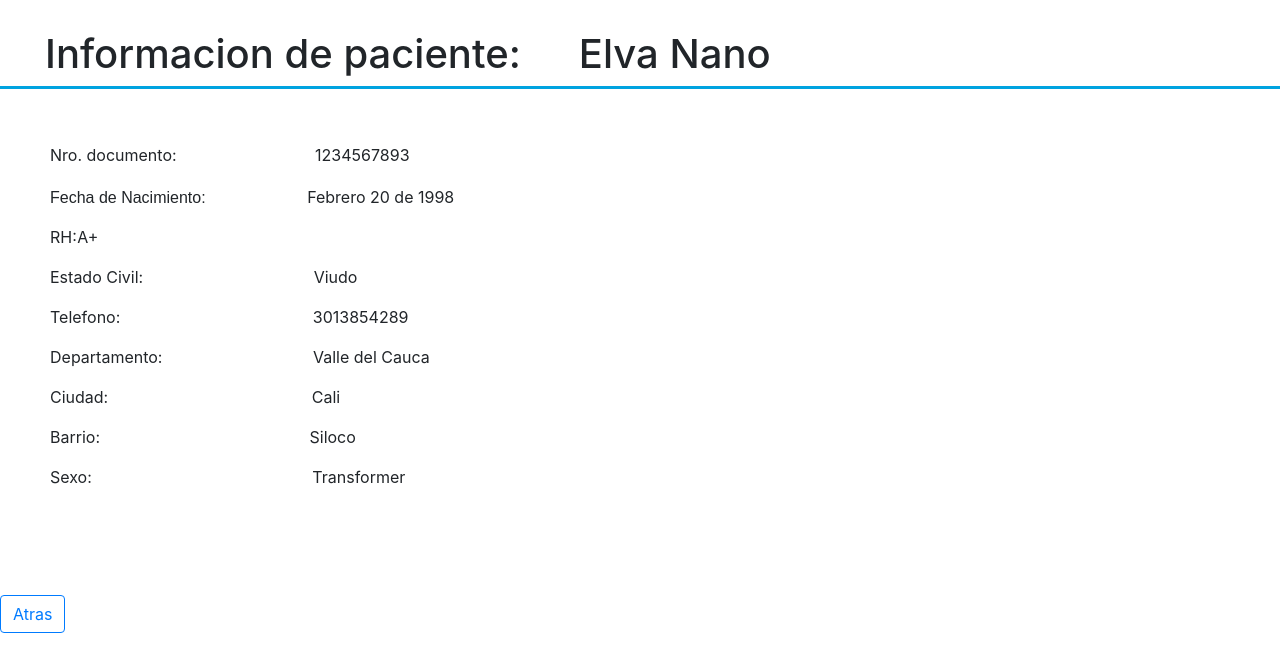
After one commit to icaldasr/GranEscala_grupoA, a Flask app: template templates/buscar.html in a window 1280 px wide. The commit adds this page. Shown: the top 672 px of the page. Run offline with Flask 2, Linux system fonts and the light colour scheme; the template is opened without the code that fills it, so the values that code supplies are empty; some libraries are stand-ins or nearby versions.

Commit message:
create buscar.html
se creo buscar.html y se agrego el rh en cada registro

```diff
--- /dev/null
+++ b/templates/buscar.html
@@ -0,0 +1,134 @@
+
+
+<!DOCTYPE html>
+
+<html>
+<head>
+
+    <link rel="stylesheet"
+    href="https://stackpath.bootstrapcdn.com/bootstrap/4.4.1/css/bootstrap.min.css"
+    integrity="sha384-Vkoo8x4CGsO3+Hhxv8T/Q5PaXtkKtu6ug5TOeNV6gBiFeWPGFN9MuhOf23Q9Ifjh"
+    crossorigin="anonymous">
+
+    <link rel="stylesheet"  type= "text/css" href= "{{ url_for('static',filename='styles/registrar.css') }}">
+    <link rel="stylesheet"  type= "text/css" href= "{{ url_for('static',filename='styles/main.css') }}">
+
+    <link href='https://fonts.googleapis.com/css?family=Pacifico' rel='stylesheet' type='text/css'>
+    <link href='https://fonts.googleapis.com/css?family=Lato:400,300,700' rel='stylesheet' type='text/css'>
+    <link href="https://fonts.googleapis.com/css?family=Lato" rel="stylesheet">
+
+
+
+
+
+<!-- borrar: -->
+  <meta name="viewport" content="width=device-width, initial-scale=1">
+  <link href="bootstrap/css/bootstrap.min.css" rel="stylesheet">
+  <link href="CustomStyles.css" rel="stylesheet" />
+
+
+</head>
+<body>
+
+    <title>Buscar</title>
+    <header>
+        <nav >
+            <ul class="no-lista margen-abajo">
+
+    <!--             <div class="col-md-5 inline-block "><a href="index.html"><img src="logo_infree1.png" width="10px" height="50%px" align="left" padding = "0px 0px 0px 0px"></a></div> -->
+
+                <li class="col-md-5 inline-block espacio-arriba espacio-izq"><h1 align="left">Informacion de paciente:</h1></li>
+                <li class=" col-md-5 inline-block espacio-arriba quitarespacioizqbuscar"><h1 align="left">Elva Nano</h1></li>
+
+
+            </ul>
+
+        </nav>
+    </header>
+
+
+    &ensp;
+
+
+
+    <div class="agregarEspacioizq espacio-arriba ">
+
+        <p class="inline-block">Nro. documento:</p>
+        <p class=" inline-block centertipo">1234567893</p>
+
+    </div>
+
+
+    <div class="agregarEspacioizq " >
+
+      <label class="inline-block" for="start">Fecha de Nacimiento:</label>
+
+      <p class="inline-block centerfecha"> Febrero 20 de 1998 </p>
+
+    </div>
+
+    <div class="agregarEspacioizq " >
+
+      <p class="inline-block">RH:</p>
+      <p class=" espaciorh inline-block  ">A+</p>
+
+    </div>
+
+
+
+    <div class="agregarEspacioizq " >
+
+      <p class="inline-block">Estado Civil:</p>
+      <p class=" inline-block espacio-estadocivil ">Viudo</p>
+
+    </div>
+
+
+    <div class="agregarEspacioizq " >
+
+      <p class="inline-block">Telefono:</p>
+      <p class=" espacio-telm inline-block ">3013854289</p>
+
+    </div>
+
+
+    <div class="agregarEspacioizq">
+        <p class="inline-block">Departamento:</p>
+        <p class=" espaciodpto inline-block">Valle del Cauca</p>
+
+    </div>
+
+
+    <div class="agregarEspacioizq">
+        <p class="inline-block">Ciudad:</p>
+        <p class=" centerciudad inline-block ">Cali</p>
+
+    </div>
+
+
+    <div class="agregarEspacioizq">
+        <p class="inline-block">Barrio:</p>
+        <p class=" centerbarrio inline-block ">Siloco</p>
+
+    </div>
+
+
+    <div class="agregarEspacioizq " >
+
+      <p class="inline-block">Sexo:</p>
+      <p class=" espacio-sexo inline-block  ">Transformer</p>
+
+    </div>
+
+
+
+
+
+    <div class="wrapper">
+    	<button type="button" class="btn btn-outline-primary espacio-bot1 espacio-arriba2">Atras</button>
+	</div>
+
+
+</body>
+
+</html>
```
Also changed, not shown: templates/registraradmin.html (+16 -0 lines), templates/registrarmedico.html (+17 -12 lines), templates/registrarpaciente.html (+17 -0 lines).
